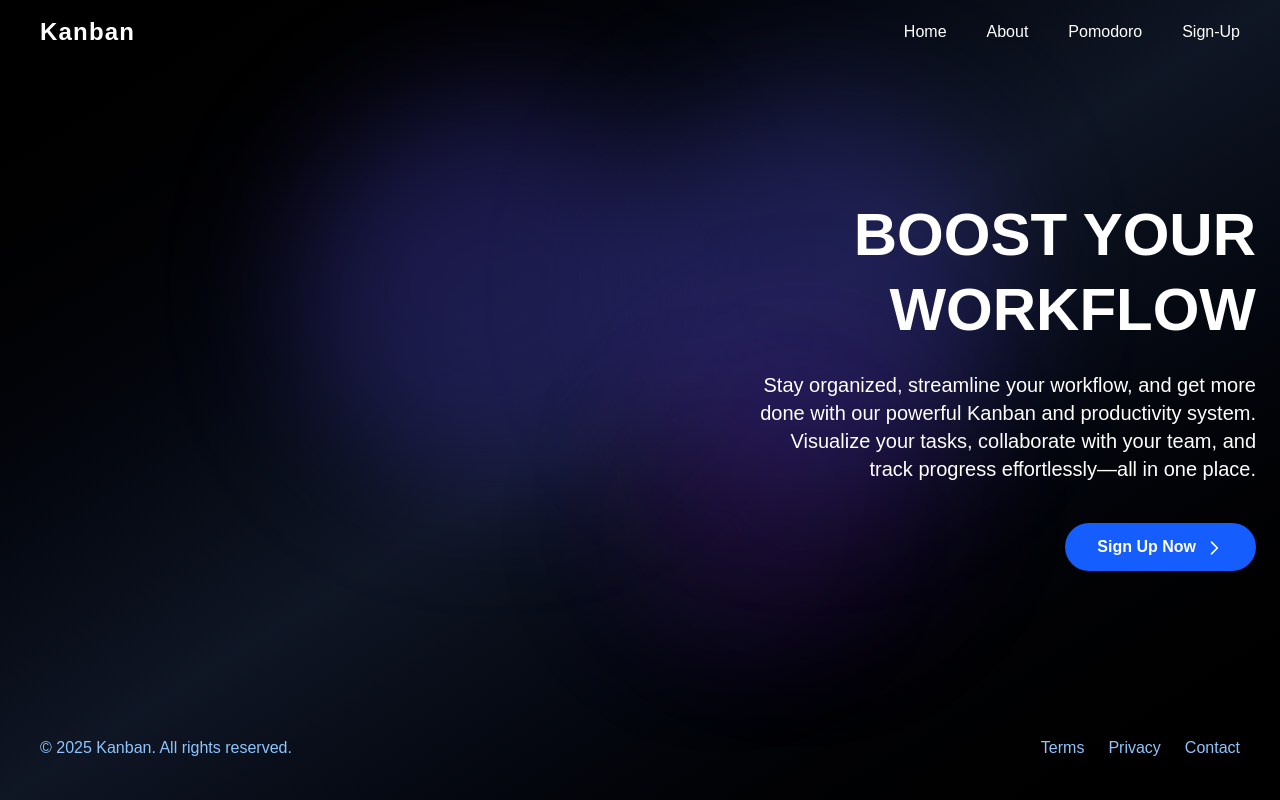
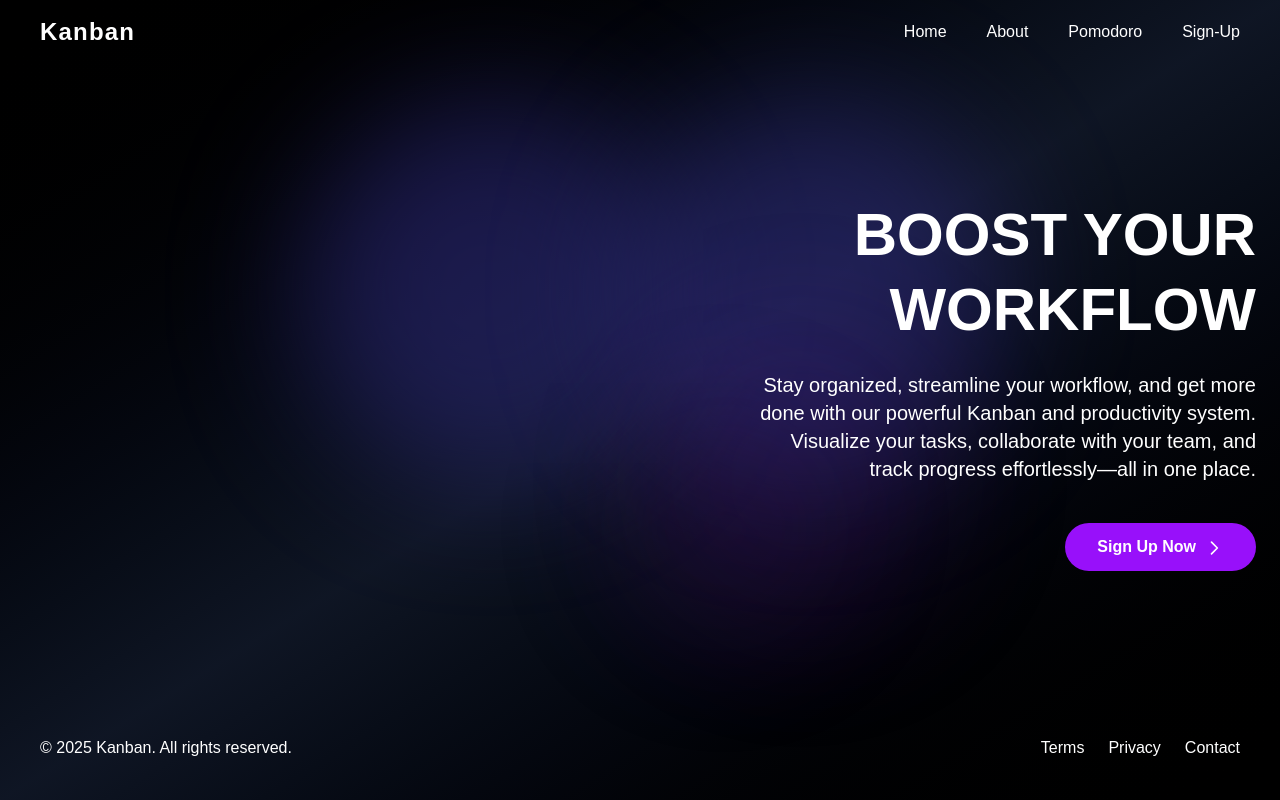
Before and after one commit to josssss07/kanban, a Next.js app: page / in a window 1280 px wide. Built offline with nearby package versions, Linux system fonts and the light colour scheme.

Commit message:
color added

```diff
--- a/app/components/ui/Footer.js
+++ b/app/components/ui/Footer.js
@@ -7,16 +7,16 @@ const Footer = () => {
       <div className="container mx-auto">
         <div className="flex flex-col md:flex-row justify-between items-center">
           <div className="mb-4 md:mb-0">
-            <p className="text-blue-300">&copy; {new Date().getFullYear()} Kanban. All rights reserved.</p>
+            <p className="text-white-300">&copy; {new Date().getFullYear()} Kanban. All rights reserved.</p>
           </div>
           <div className="flex space-x-6">
-            <a href="#" className="text-blue-300 hover:text-white transition-colors">
+            <a href="#" className="text-white hover:text-purple-300 transition-colors">
               Terms
             </a>
-            <a href="#" className="text-blue-300 hover:text-white transition-colors">
+            <a href="#" className="text-white hover:text-purple-300 transition-colors">
               Privacy
             </a>
-            <a href="#" className="text-blue-300 hover:text-white transition-colors">
+            <a href="#" className="text-white hover:text-purple-300 transition-colors">
               Contact
             </a>
           </div>
--- a/app/components/ui/Hero.js
+++ b/app/components/ui/Hero.js
@@ -15,7 +15,7 @@ import React from 'react'
           Stay organized, streamline your workflow, and get more done with our powerful Kanban and productivity system. Visualize your tasks, collaborate with your team, and track progress effortlessly—all in one place.
         </p>
         <button
-          className="cta-button mt-10 inline-block bg-blue-600 hover:bg-blue-700 text-white font-semibold py-3 px-8 rounded-full transition-all duration-300 opacity-0"
+          className="cta-button mt-10 inline-block bg-purple-600 hover:bg-purple-800 text-white font-semibold py-3 px-8 rounded-full transition-all duration-300 opacity-0"
         >
           Sign Up Now
           <svg className="w-5 h-5 ml-2 inline" fill="none" stroke="currentColor" viewBox="0 0 24 24" xmlns="http://www.w3.org/2000/svg">
--- a/app/components/ui/Navbar.js
+++ b/app/components/ui/Navbar.js
@@ -32,16 +32,16 @@ export default function Navbar() { {
 
       {/* Desktop menu */}
       <div className="hidden md:flex space-x-10">
-        <Link href="/" className="text-white hover:text-blue-300 transition-colors">
+        <Link href="/" className="text-white hover:text-purple-300 transition-colors">
           Home
         </Link>
-        <Link href="/about" className="text-white hover:text-blue-300 transition-colors">
+        <Link href="/about" className="text-white hover:text-purple-300 transition-colors">
           About
         </Link>
-        <Link href="/pomodoro" className="text-white hover:text-blue-300 transition-colors">
+        <Link href="/pomodoro" className="text-white hover:text-purple-300 transition-colors">
           Pomodoro
         </Link>
-        <Link href="/signup" className="text-white hover:text-blue-300 transition-colors">
+        <Link href="/signup" className="text-white hover:text-purple-300 transition-colors">
           Sign-Up
         </Link>
       </div>
@@ -50,16 +50,16 @@ export default function Navbar() { {
     {/* Mobile menu */}
     {isOpen && (
       <div className="md:hidden mt-4 flex flex-col space-y-4">
-        <Link href="/" className="text-white hover:text-blue-300 transition-colors">
+        <Link href="/" className="text-white hover:text-purple-300 transition-colors">
           Home
         </Link>
-        <Link href="/about" className="text-white hover:text-blue-300 transition-colors">
+        <Link href="/about" className="text-white hover:text-purple-300 transition-colors">
           About
         </Link>
-        <Link href="/pomodoro" className="text-white hover:text-blue-300 transition-colors">
+        <Link href="/pomodoro" className="text-white hover:text-purple-300 transition-colors">
           Pomodoro
         </Link>
-        <Link href="/signup" className="text-white hover:text-blue-300 transition-colors">
+        <Link href="/signup" className="text-white hover:text-purple-300 transition-colors">
           Sign-Up
         </Link>
       </div>
```
